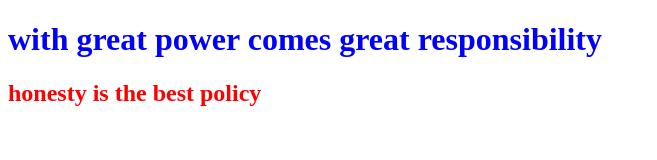
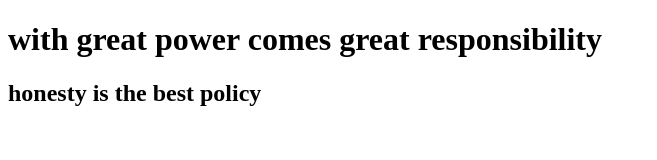
Before and after one commit to YashMittal9397/0_main_openSAP_repo, a plain HTML site: page index.html in a window 1280 px wide. Shown: the whole page, without its empty margins (0-657 px from the left). Drawn offline with Linux system fonts and the light colour scheme.

Commit message:
remove styles from headers

```diff
--- a/index.html
+++ b/index.html
@@ -5,7 +5,7 @@
 	<title>page of quotations</title>
 	</head>
 	<body>
-		<h1 style="color:blue">with great power comes great responsibility</h1>
-		<h2 style="color:red">honesty is the best policy</h2>
+		<h1 >with great power comes great responsibility</h1>
+		<h2>honesty is the best policy</h2>
 	</body>
 </html>
```
